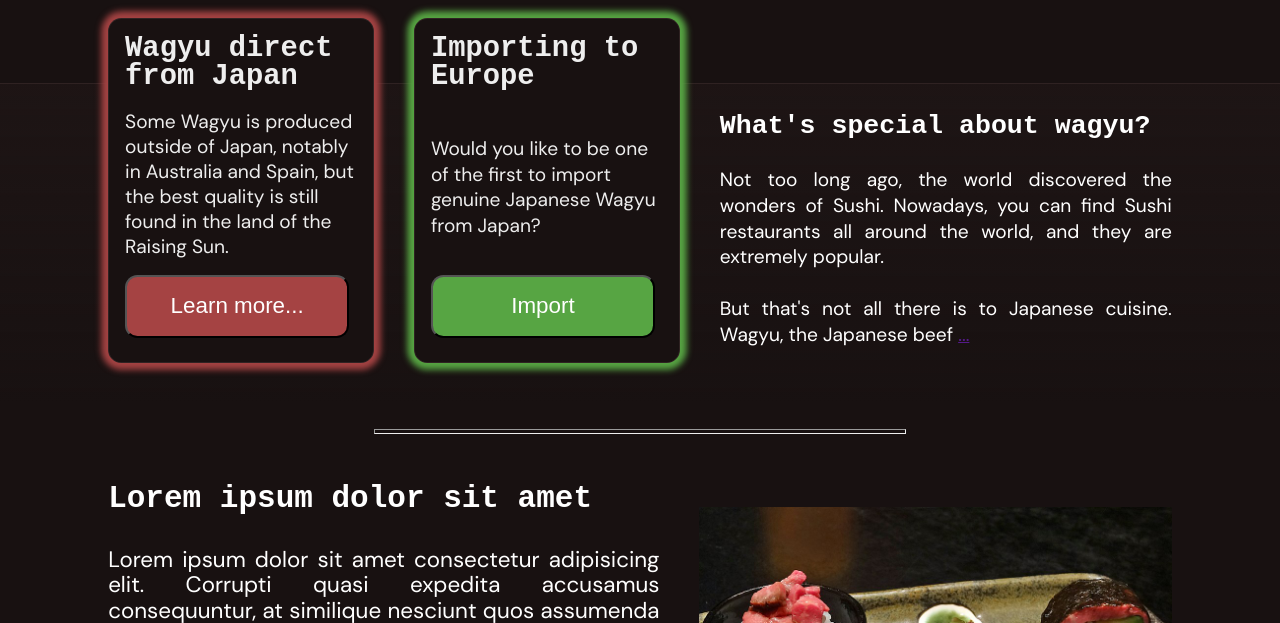
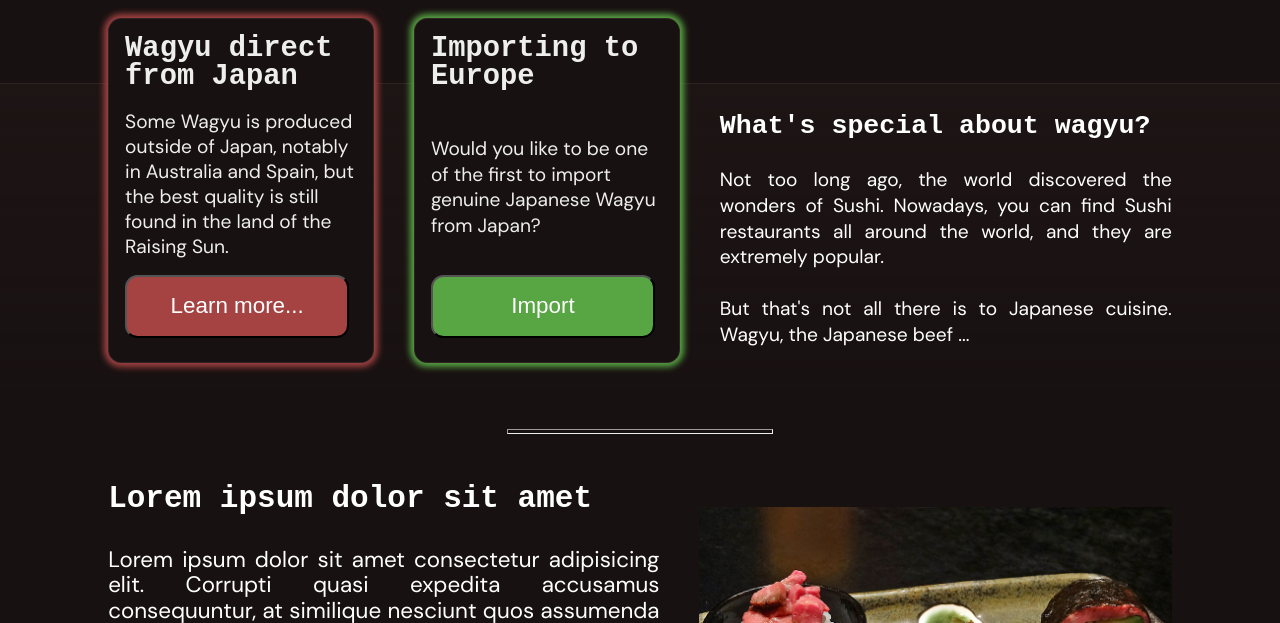
Before and after one commit to sylverdrag/Wagyuno, a plain HTML site: page index.htm in a window 1280 px wide. Shown: the part 477-1100 px from the top of the page. Drawn offline with Linux system fonts and the light colour scheme.

Commit message:
Adjusted card borders (and compiled SASS this time)
Signed-off-by: Sylvain Galibert <dev@preptags.com>

```diff
--- a/CSS/styles.scss
+++ b/CSS/styles.scss
@@ -158,9 +158,13 @@ p {
   background: $main-background-color;
   color: #eee;
   border: 1px solid $border-color;
-  box-shadow: 0 0 0.5ch 0.5ch $glow1;
+  box-shadow: 0 0 0.5ch 0.3ch $glow1;
   border-radius: 1ch;
   margin-right: 3ch;
+  &:hover{
+    transform:scale(1.05);
+    transition: transform 500ms ease;
+  }
 
   button {
     position: absolute;
@@ -195,7 +199,7 @@ p {
     overflow: hidden;
 }
 .alternate {
-  box-shadow: 0 0 0.5ch 0.5ch $glow2;
+  box-shadow: 0 0 0.5ch 0.3ch $glow2;
   button {
     background: $glow2;
     color: #fff;
@@ -211,9 +215,13 @@ p {
   margin-top: 2ch;
   max-width: 34ch;
   text-align: justify;
+  p a{
+    color:white;
+    text-decoration:none;
+  }
 }
 .separator {
-  width:40ch;
+  width:20ch;
   height:0.4ch;
   margin: 0 auto 3.5ch auto;
 }
```
Also changed, not shown: CSS/styles.css, 1 other file.
